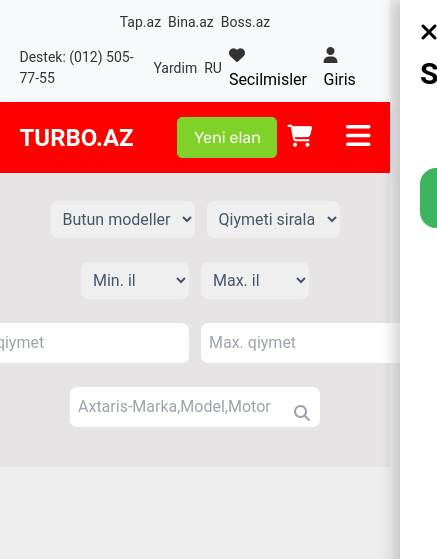
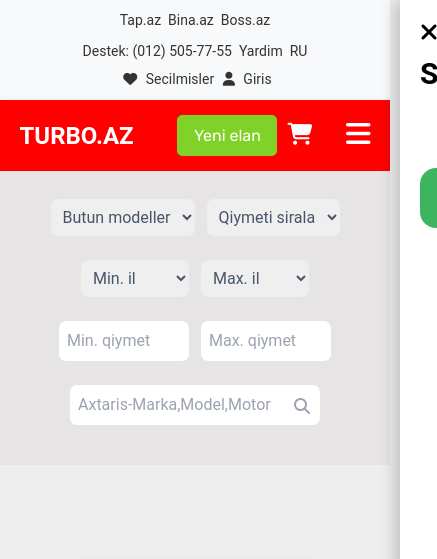
Before and after one commit to Agasalim/turbo-az, a website: page index.html in a window 390 px wide. Shown: the top 559 px of the page, 437 px wide, since content can reach past the window. Drawn offline with Linux system fonts and the light colour scheme.

Commit message:
eight commit

```diff
--- a/app.js
+++ b/app.js
@@ -15,10 +15,10 @@
     { id: 14, marka: 'Volkswagen', qiymet: '23 200', model: 'Golf', mator: '2.0', il: '2019', reng: 'white', img: 'https://turbo.azstatic.com/uploads/full/2023%2F02%2F17%2F15%2F03%2F28%2F97566bce-3bcb-43ff-8c96-5274fdf59360%2F74622_ZZd9ojx9ZyTk5EOyx7D3wA.jpg'}
 ]
 let navLinks = document.querySelector(".navlinks");
-navLinks.style.height = "0px";
+navLinks.style.maxHeight = "0px";
 function menuToggle(){
-    if(navLinks.style.height == "0px") navLinks.style.height = "200px"
-    else navLinks.style.height = "0px"
+    if(navLinks.style.maxHeight == "0px") navLinks.style.maxHeight = "300px"
+    else navLinks.style.maxHeight = "0px"
 }
 let cars = document.querySelector(".cars")
 let carsBox = document.querySelector("#carsBox")
--- a/index.html
+++ b/index.html
@@ -28,11 +28,15 @@
                             target="_blank">Boss.az</a></li>
                 </ul>
                 <ul>
-                    <li><p>Destek: (012) 505-77-55</p></li>
-                    <li><p>Yardim</p></li>
-                    <li><p>RU</p></li>
-                    <li><i class="fa-solid fa-heart"></i> Secilmisler</li>
-                    <li><i class="fa-solid fa-user"></i> Giris</li>
+                    <li>Destek: (012) 505-77-55</li>
+                    <li>Yardim</li>
+                    <li>RU</li>
+                    <li>
+                        <div>
+                            <i class="fa-solid fa-heart"></i> Secilmisler
+                            <i class="fa-solid fa-user"></i> Giris
+                        </div>
+                    </li>
                 </ul>
             </div>
         </div>
--- a/style.css
+++ b/style.css
@@ -20,19 +20,21 @@
 }
 .topLinks ul {
     display: flex;
+    flex-wrap: wrap;
     align-items: center;
+    justify-content: center;
     list-style: none;
     gap: 15px;
 }
 .topLinks ul li a,
-.topLinks ul li p {
+.topLinks ul li{
     text-decoration: none;
     color: #333;
     font-size: 14px;
 }
 .topLinks ul li a:hover {color: red;}
 .topLinks ul li i {
-    margin-right: 5px;
+    margin: 0 5px;
     color: #333;
 }
 
@@ -57,11 +59,12 @@
     transition: color 0.3s;
     margin-right: 10px;
 }
-.navbar ul {
+.navlinks{
     display: flex;
     gap: 20px;
+    /* padding: 20px 0; */
     align-items: center;
-    transition: all 0.5s ease-in-out;
+    transition: all 0.4s ease-in-out;
 }
 .navbar ul li{list-style: none;}
 .navlinks a{
@@ -120,11 +123,12 @@
     -webkit-appearance: none;
     margin: 0;
 }
+.min_qiymet, .max_qiymet{width: 130px;}
 .search_input:focus {border-color: #1878f5;}
 .search-icon {
     position: absolute;
     right: 10px;
-    top: 50%;
+    top: 40%;
     transform: translateY(-50%);
     color: #9ca3af;
 }
@@ -274,7 +278,6 @@
         padding: 0 !important;
     }
     .topHeading{padding: 10px 5%;}
-    .navbar {padding:0 5%;}
     .rightLinks {gap: 10px;}
 }
 @media (max-width:768px){
@@ -288,6 +291,7 @@
         gap: 10px;
     }
     .topLinks ul {gap: 7px;}
+    .navbar {padding:0 5%;}
     .navbar ul{
         position: absolute;
         top: 100%;
@@ -295,6 +299,7 @@
         right: 0;
         width: 100%;
         padding:0 5%;
+        padding-bottom:10px;
         background-color: red;
         align-items: baseline;
         gap: 0;
```
